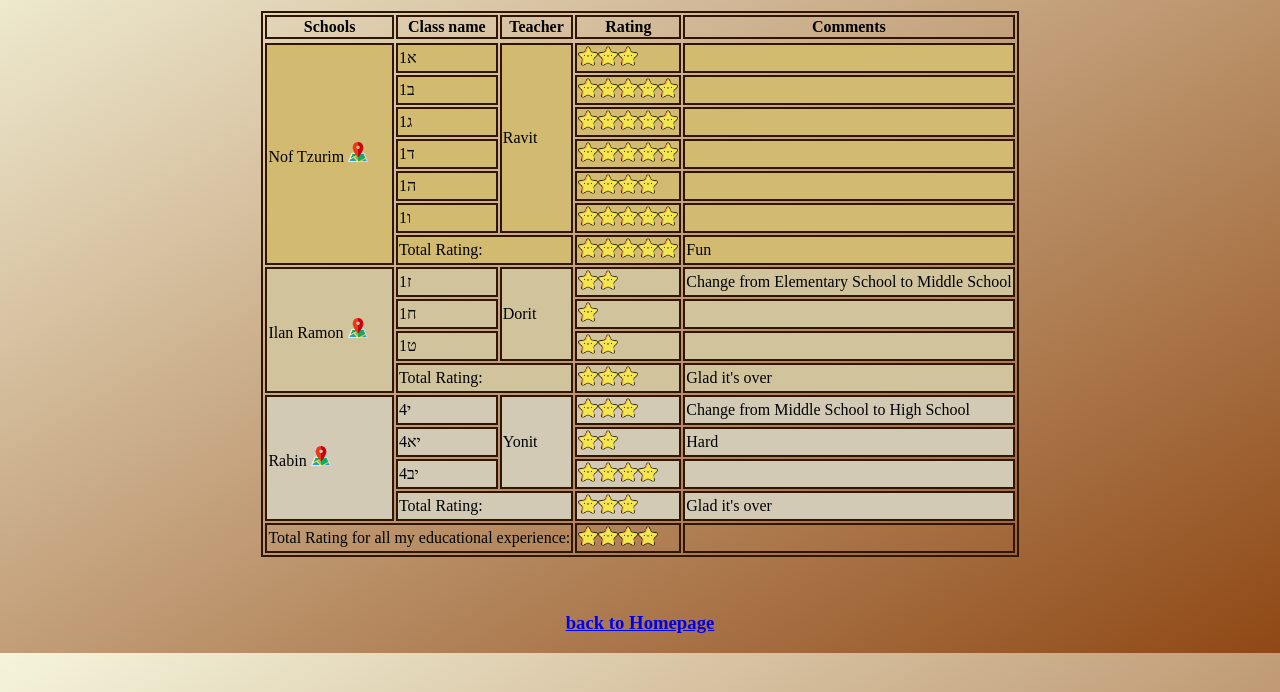
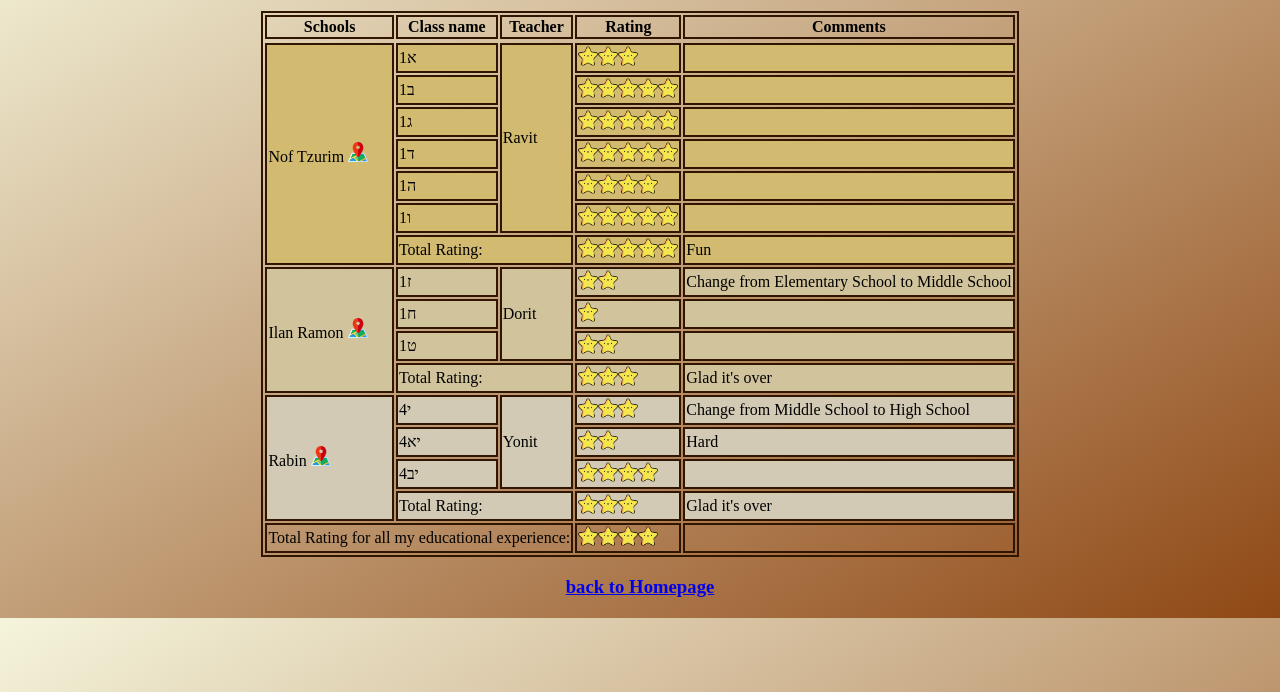
Before and after one commit to ShahafPinto/grunitech-project, a plain HTML site: page schools.html in a window 1280 px wide. Shown: the part 108-800 px from the top of the page. Drawn offline with Linux system fonts and the light colour scheme.

Commit message:
description of changes

```diff
--- a/CSS/style.css
+++ b/CSS/style.css
@@ -1,5 +1,6 @@
 body {
     background-color: beige;
+    margin: 20px;
 }
 h1 {
     font-family:Papyrus;
@@ -19,11 +20,13 @@ h3 {
     border: 5px solid rgb(251, 115, 5);
     width:40%;
     height:40%;
-    box-shadow: 0 2 black;
     display: block;
+
+    /* margin-top: 20px; */
+    /* margin-bottom: 20px; */
+    margin: 20px;
+    margin-right: auto;
     margin-left: auto;
-    margin-right: auto;
-    float: top;
     box-shadow: 7px 7px 7px #827b7b;
 }
 
--- a/CSS/unique_table.css
+++ b/CSS/unique_table.css
@@ -1,7 +1,6 @@
 table, th, td {
     border: 2px solid rgb(48, 22, 1);
-    margin-left: auto;
-    margin-right: auto;
+    margin: auto;
 }
 img {
     width:20px;
--- a/schools.html
+++ b/schools.html
@@ -108,8 +108,6 @@
                 </tr>
             </tbody>
         </table>
-        <br>
-        <br>
-        <h3><a href="ex1.html">back to Homepage</a></h3>
+        <h3><a href="index.html">back to Homepage</a></h3>
     </body>
 </html>
```
Also changed, not shown: index.html (+0 -4 lines).
